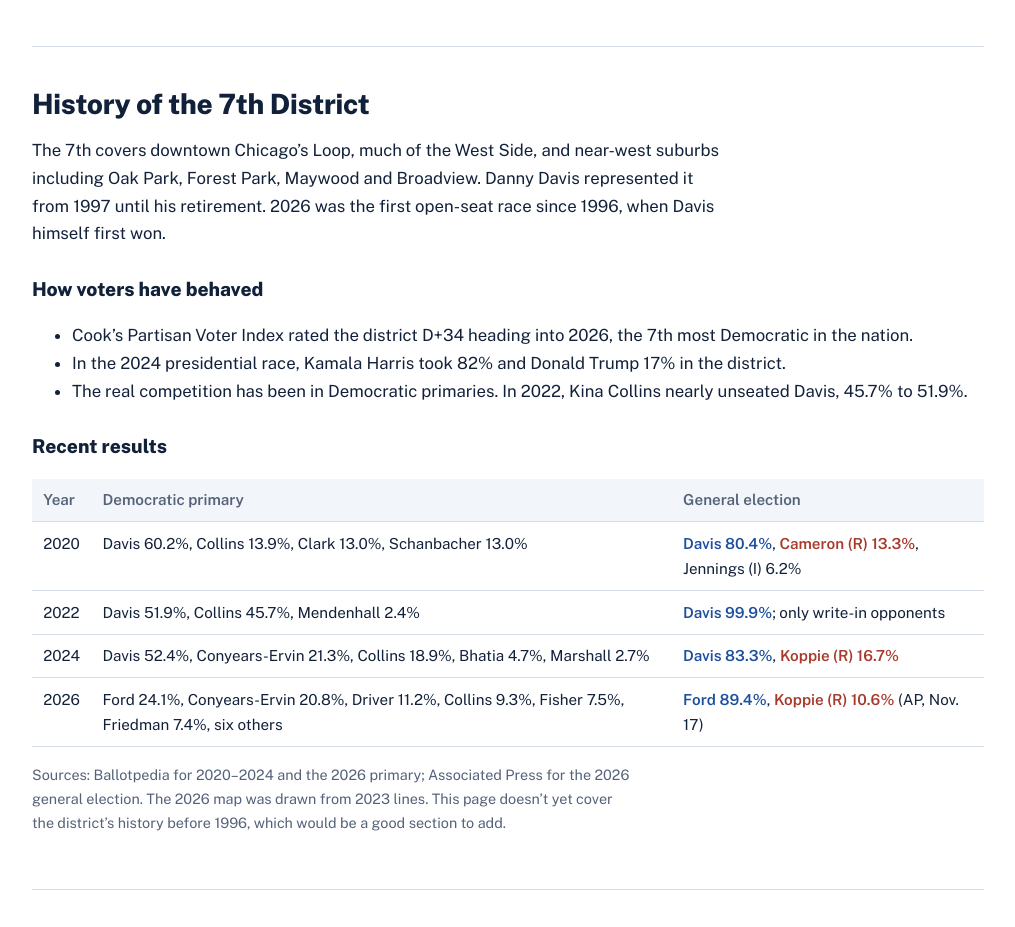
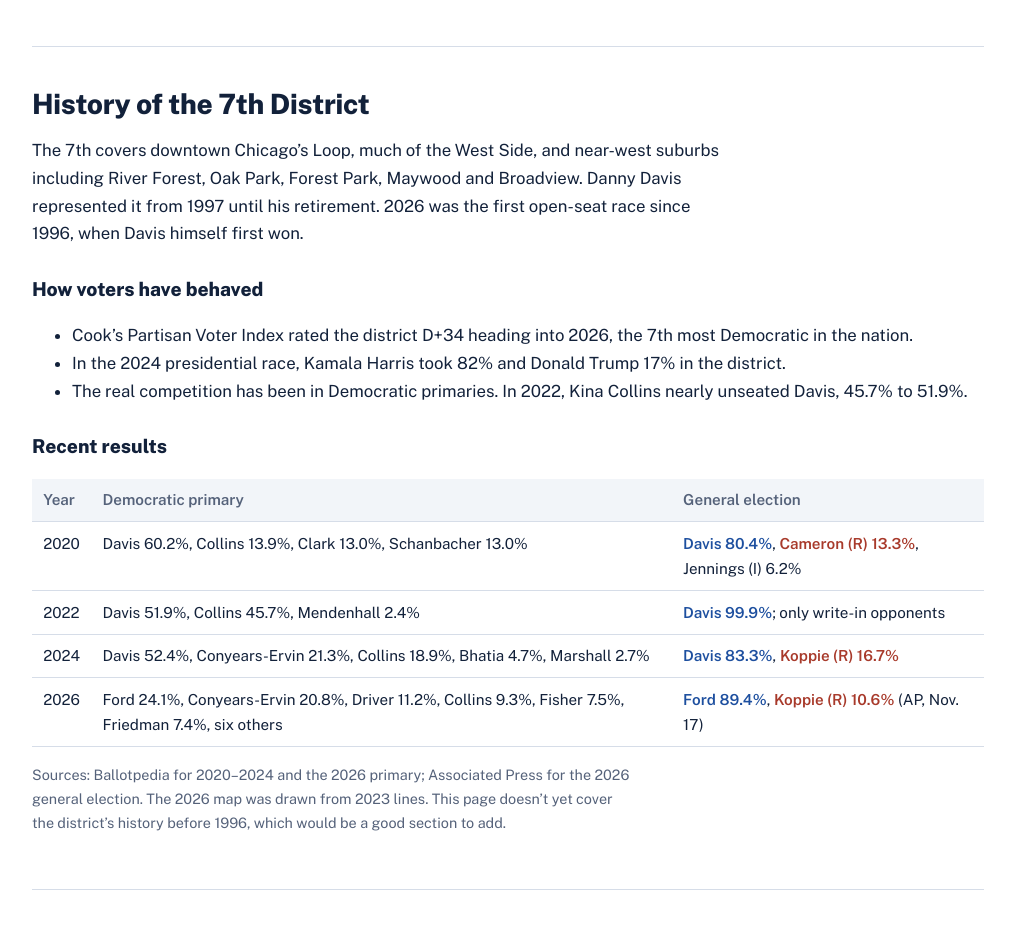
Before and after one commit to live2learnfoundation/illinois7th, a plain HTML site: page index.html in a window 1280 px wide. Shown: the part 1120-2047 px from the top of the page, without its empty margins (132-1147 px from the left). Drawn offline with nearby package versions, Linux system fonts and the light colour scheme.

Commit message:
Update index.html

```diff
--- a/index.html
+++ b/index.html
@@ -82,7 +82,7 @@ footer{padding:2rem 1.25rem 3rem;color:var(--muted);font-size:.9rem;border-top:1
 
 <section id="history">
 <h2>History of the 7th District</h2>
-<p>The 7th covers downtown Chicago’s Loop, much of the West Side, and near-west suburbs including Oak Park, Forest Park, Maywood and Broadview. Danny Davis represented it from 1997 until his retirement. 2026 was the first open-seat race since 1996, when Davis himself first won.</p>
+<p>The 7th covers downtown Chicago’s Loop, much of the West Side, and near-west suburbs including River Forest, Oak Park, Forest Park, Maywood and Broadview. Danny Davis represented it from 1997 until his retirement. 2026 was the first open-seat race since 1996, when Davis himself first won.</p>
 <h3>How voters have behaved</h3>
 <ul>
 <li>Cook’s Partisan Voter Index rated the district D+34 heading into 2026, the 7th most Democratic in the nation.</li>
```
